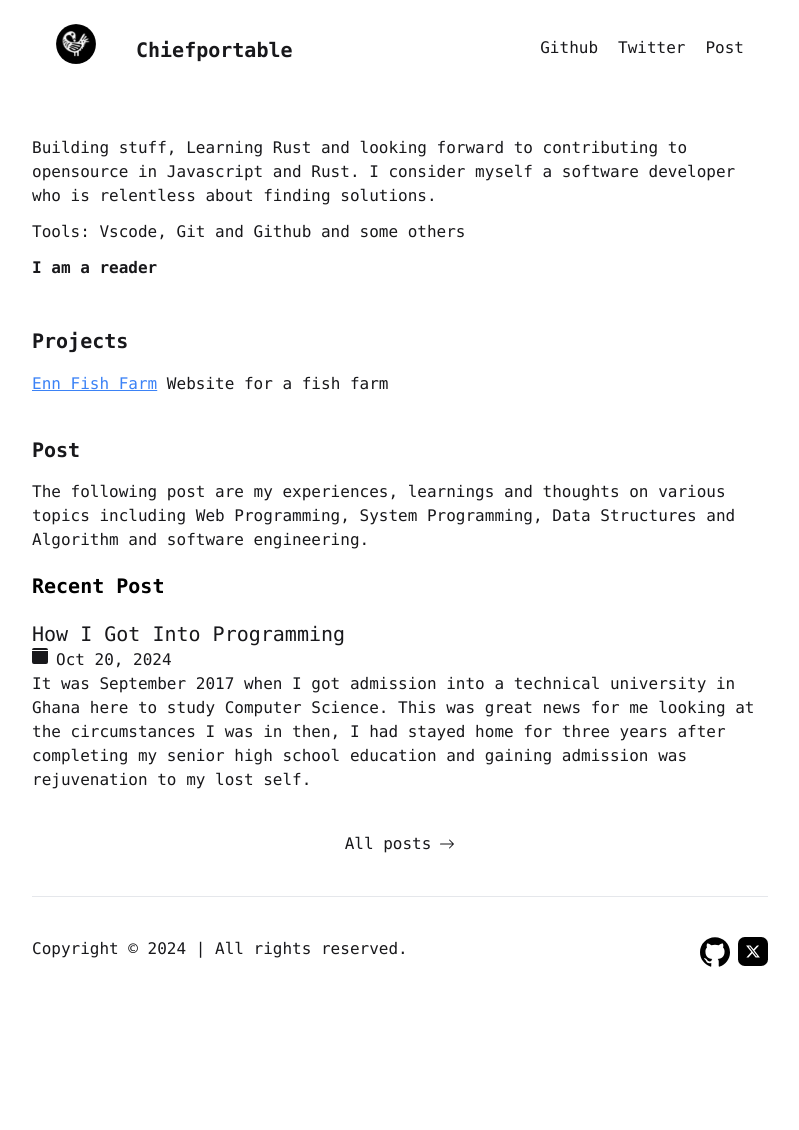
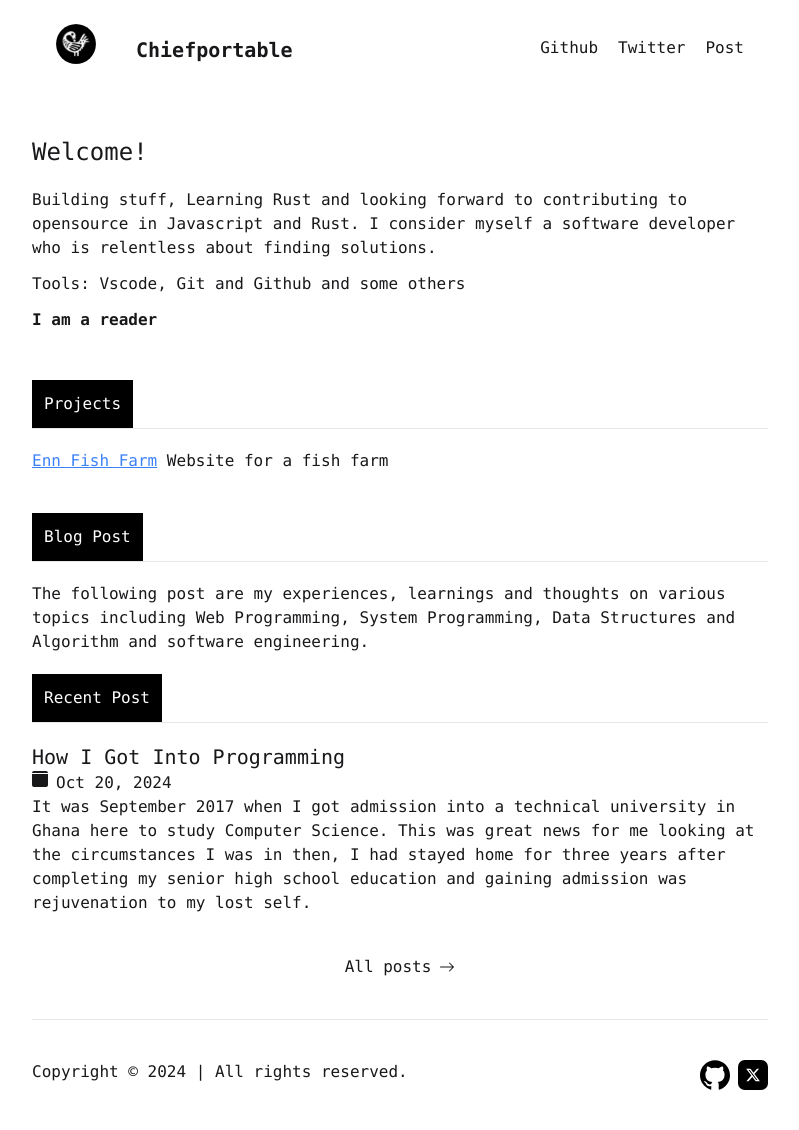
Before and after one commit to at-o/at-o.github.io, a Jekyll site: the page built from index.html, in a window 1280 px wide. Shown: the whole page, without its empty margins (240-1039 px from the left). Built offline with Jekyll 4.4.1, drawn with Linux system fonts in a browser that asks for light colours; nearby versions of some CDN libraries; before the commit the page ends 1007 px from its top, so only the background shows below that.

Commit message:
text improved

```diff
--- a/index.html
+++ b/index.html
@@ -27,6 +27,7 @@ title: "Home Page"
     <section></section>
 
     <section class="mb-12">
+        <h1 class="text-2xl my-5">Welcome!</h1>
         <p class="">
             Building stuff, Learning Rust and looking forward to contributing to
             opensource in Javascript and Rust. I consider myself a software
@@ -37,9 +38,12 @@ title: "Home Page"
     </section>
 
     <section class="mb-10">
-        <h2 id="project" class="text-xl font-bold mb-4 leading-snug">
-            Projects
-        </h2>
+        <div class="my-5">
+            <h2 id="project" class="px-3 py-3 inline-block bg-black text-white">
+                Projects
+            </h2>
+            <hr />
+        </div>
 
         <div class="grid grid-cols-1 gap-3 sm:grid-cols-2">
             <ul>
@@ -56,14 +60,25 @@ title: "Home Page"
     </section>
 
     <section class="my-5">
-        <h2 id="post" class="text-xl font-bold mb-4 flex">Post</h2>
+        <div class="my-5">
+            <h2 id="post" class="px-3 py-3 inline-block bg-black text-white">
+                Blog Post
+            </h2>
+            <hr />
+        </div>
+
         <p>
             The following post are my experiences, learnings and thoughts on
             various topics including Web Programming, System Programming, Data
             Structures and Algorithm and software engineering.
         </p>
 
-        <h2 class="text-xl text-black font-bold my-5 flex">Recent Post</h2>
+        <div class="my-5">
+            <h2 class="px-3 py-3 inline-block bg-black text-white">
+                Recent Post
+            </h2>
+            <hr />
+        </div>
         <ul>
             {% for post in site.posts %}
             <li class="my-5">
```
